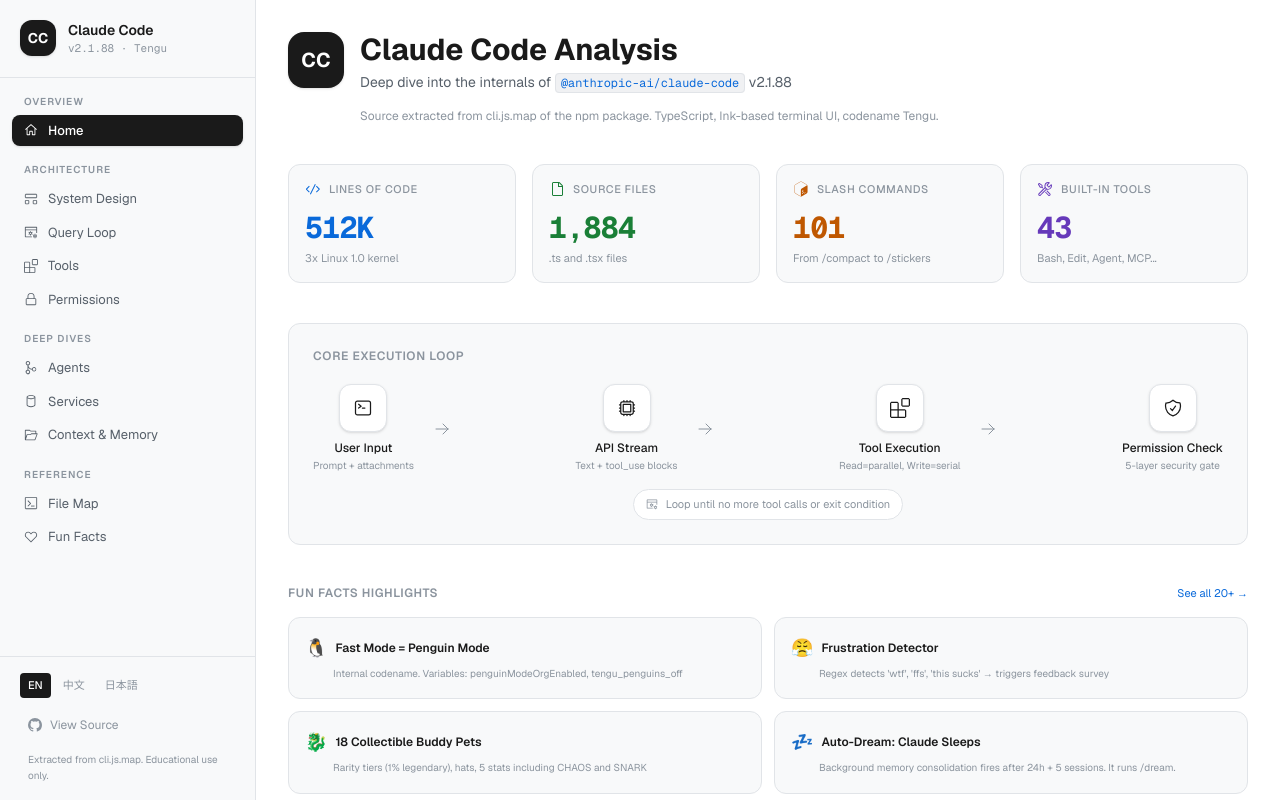
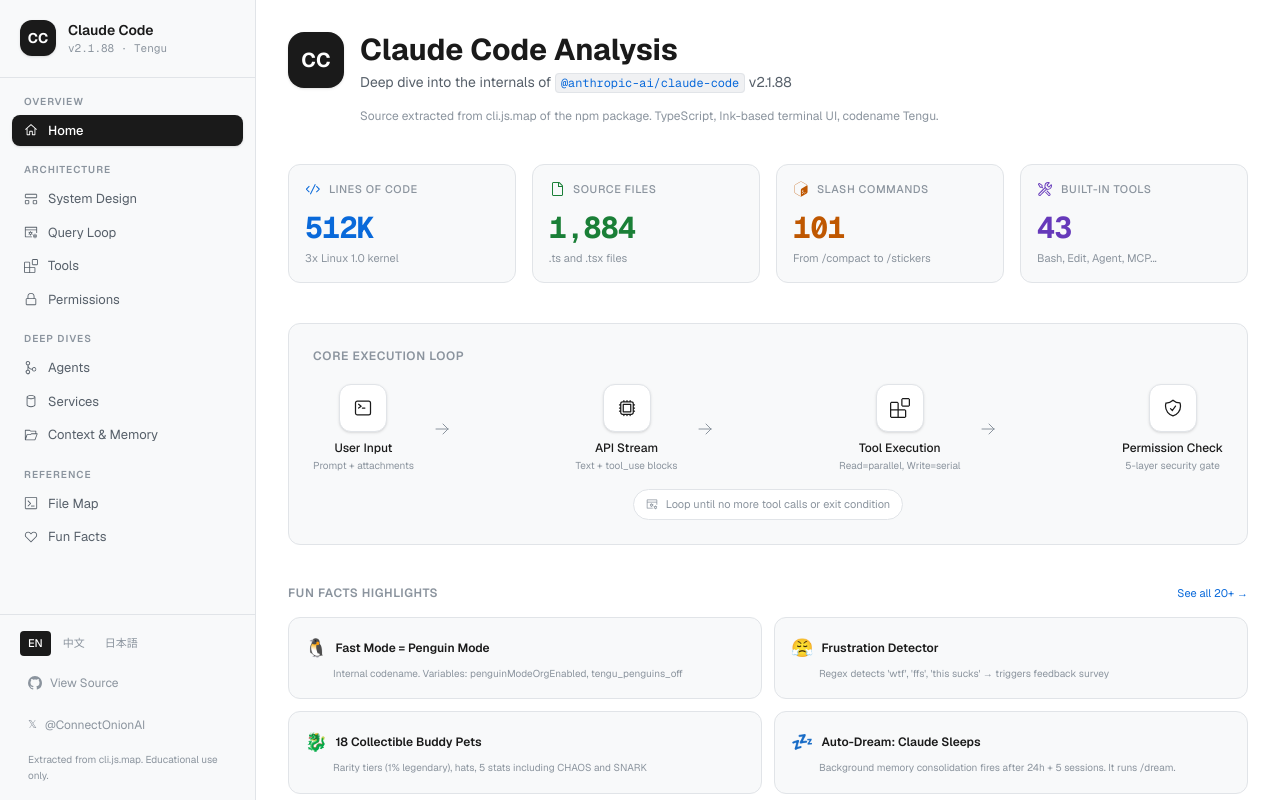
Before and after one commit to wu-changxing/claude-code-analysis, a Next.js app: page / in a window 1280 px wide. Shown: the top 802 px of the page. Built offline with nearby package versions, Linux system fonts and the light colour scheme.

Commit message:
Add @ConnectOnionAI social link, update GitHub repo to openonion/claude-code
- Sidebar: added X/Twitter link to @ConnectOnionAI
- GitHub link updated to openonion/claude-code
- Homepage: fun facts highlights with "See all 20+ →" link

```diff
--- a/components/Sidebar.tsx
+++ b/components/Sidebar.tsx
@@ -119,13 +119,22 @@
           ))}
         </div>
         <a
-          href="https://github.com/chatgptprojects/claude-code/tree/642c7f944bbe5f7e57c05d756ab7fa7c9c5035cc"
+          href="https://github.com/openonion/claude-code"
           target="_blank"
           rel="noopener noreferrer"
           className="flex items-center gap-2 px-3 py-1.5 rounded-lg text-[12px] text-text-muted hover:text-text-primary hover:bg-bg-tertiary/60 transition-all"
         >
           <VscGithubInverted className="w-3.5 h-3.5" />
           {t("footer.source", lang)}
+        </a>
+        <a
+          href="https://x.com/ConnectOnionAI"
+          target="_blank"
+          rel="noopener noreferrer"
+          className="flex items-center gap-2 px-3 py-1.5 rounded-lg text-[12px] text-text-muted hover:text-text-primary hover:bg-bg-tertiary/60 transition-all"
+        >
+          <span className="text-[11px]">𝕏</span>
+          @ConnectOnionAI
         </a>
         <p className="px-3 text-[10px] text-text-muted leading-relaxed">
           {t("footer.edu", lang)}
```
